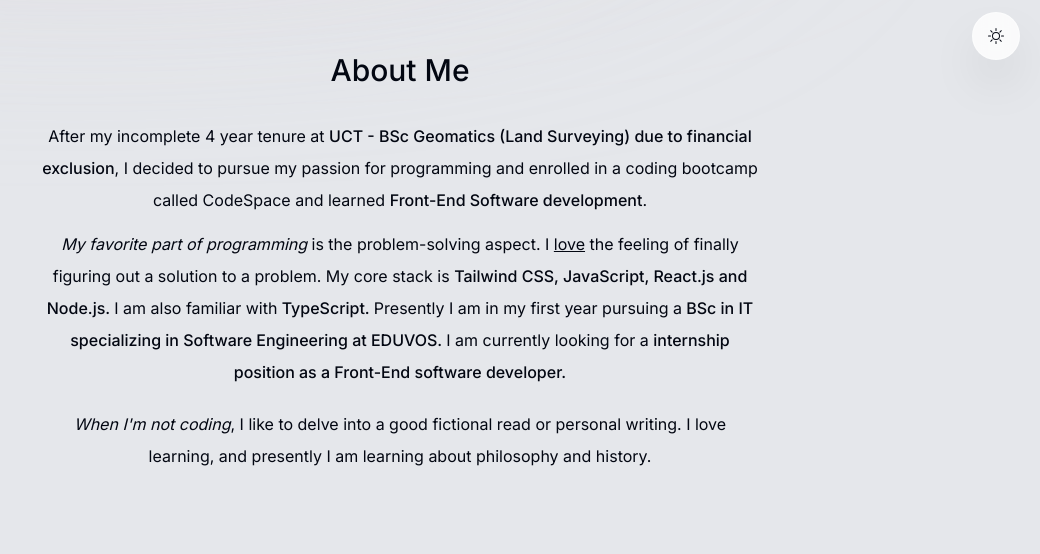
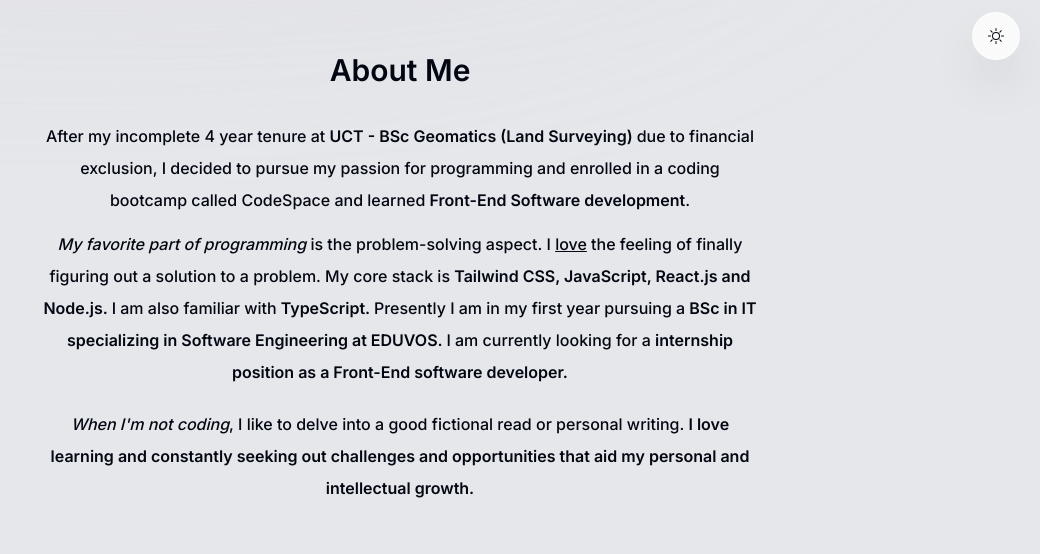
Before and after one commit to RONHEL235/portfolio-website, a Next.js app: page / in a window 1280 px wide. Shown: the part 720-1274 px from the top of the page, without its empty margins (240-1280 px from the left). Built offline with nearby package versions, Linux system fonts and the light colour scheme; no server answers.

Commit message:
Styling the projects components on dark mode.

```diff
--- a/components/about.tsx
+++ b/components/about.tsx
@@ -10,34 +10,34 @@ export default function About() {
   return (
     <motion.section
     ref={ref}
-    className="mt-[17rem] mb-[7rem] max-w-[45rem] text-center leading-8 scroll-mt-28"
+    className="mt-[17rem] mb-[7rem] max-w-[45rem] text-center leading-8 scroll-mt-28 font-medium"
     initial={{ opacity: 0, y: 100 }}
     animate={{ opacity: 1, y: 0}}
     transition={{ delay: 0.175 }}
     id="about"
     >
-        <h2 className="text-3xl font-medium capitalize mb-8">About me</h2>
+        <h2 className="text-3xl font-semibold capitalize mb-8">About me</h2>
         <p className="mb-3">
         After my incomplete 4 year tenure at {" "}
-        <span className="font-medium">UCT - BSc Geomatics (Land Surveying) due to financial exclusion</span>, I decided to pursue my
+        <span className="font-semibold">UCT - BSc Geomatics (Land Surveying) </span>due to financial exclusion, I decided to pursue my
         passion for programming and enrolled in a coding bootcamp called CodeSpace and learned{" "}
-        <span className="font-medium">Front-End Software development</span>.{" "}
+        <span className="font-semibold">Front-End Software development</span>.{" "}
         </p>
         <p>
         <span className="italic">My favorite part of programming</span> is the
         problem-solving aspect. I <span className="underline">love</span> the
         feeling of finally figuring out a solution to a problem. My core stack
         is{" "}
-        <span className="font-medium">Tailwind CSS, JavaScript, React.js and Node.js. </span>
+        <span className="font-semibold">Tailwind CSS, JavaScript, React.js and Node.js. </span>
         I am also familiar with
-        <span className="font-medium"> TypeScript. </span>
+        <span className="font-semibold"> TypeScript. </span>
         Presently I am in my first year pursuing a
-        <span className="font-medium"> BSc in IT specializing in Software Engineering at EDUVOS. </span>
+        <span className="font-semibold"> BSc in IT specializing in Software Engineering at EDUVOS. </span>
         I am currently looking for a{" "}
-        <span className="font-medium">internship position as a Front-End software developer.</span>
+        <span className="font-semibold">internship position as a Front-End software developer.</span>
         </p>
         <p className="mt-5">
-        <span className="italic">When I'm not coding</span>, I like to delve into a good fictional read or personal writing. I love learning, and presently I am learning about philosophy and history.
+        <span className="italic">When I'm not coding</span>, I like to delve into a good fictional read or personal writing. <span className="font-semibold">I love learning and constantly seeking out challenges and opportunities that aid my personal and intellectual growth.</span>
         </p>
     </motion.section>
   )
--- a/components/project.tsx
+++ b/components/project.tsx
@@ -29,10 +29,10 @@ export default function Project({ title, description, tags, imageUrl }: ProjectP
         className="bg-gray-100 max-w-[42rem] border border-black/10 overflow-hidden sm:pr-8 relative sm:h-[20rem] mb-3 sm:mb-8 last:mb-0  hover:bg-gray-300 transition group-even:pl-[3.5rem] dark dark:bg-white/10 dark:hover:bg-white/20">
         <div className="pt-4 pb-7 px-5 sm:pl-10 sm:pr-2 sm:pt-10 sm:max-w-[50%] flex flex-col h-full group-even:ml-[18rem]">
         <h3 className="text-2xl font-semibold">{title}</h3>
-        <p className="mt-2 leading-relaxed text-gray-700">{description}</p>
+        <p className="mt-2 leading-relaxed font-medium">{description}</p>
         <ul className="flex flex-wrap mt-4 gap-2 sm:mt-auto">
             {tags.map((tag, index) => (
-        <li className="bg-black/[0.7] px-3 py-1 text-[0.7rem] uppercase tracking-wider text-white rounded-full" key={index}>{tag}</li>
+        <li className="bg-black/[0.7] px-3 py-1 text-[0.7rem] uppercase tracking-wider text-white rounded-full dark:text-white/70" key={index}>{tag}</li>
       ))}
     </ul>
     </div>
```
